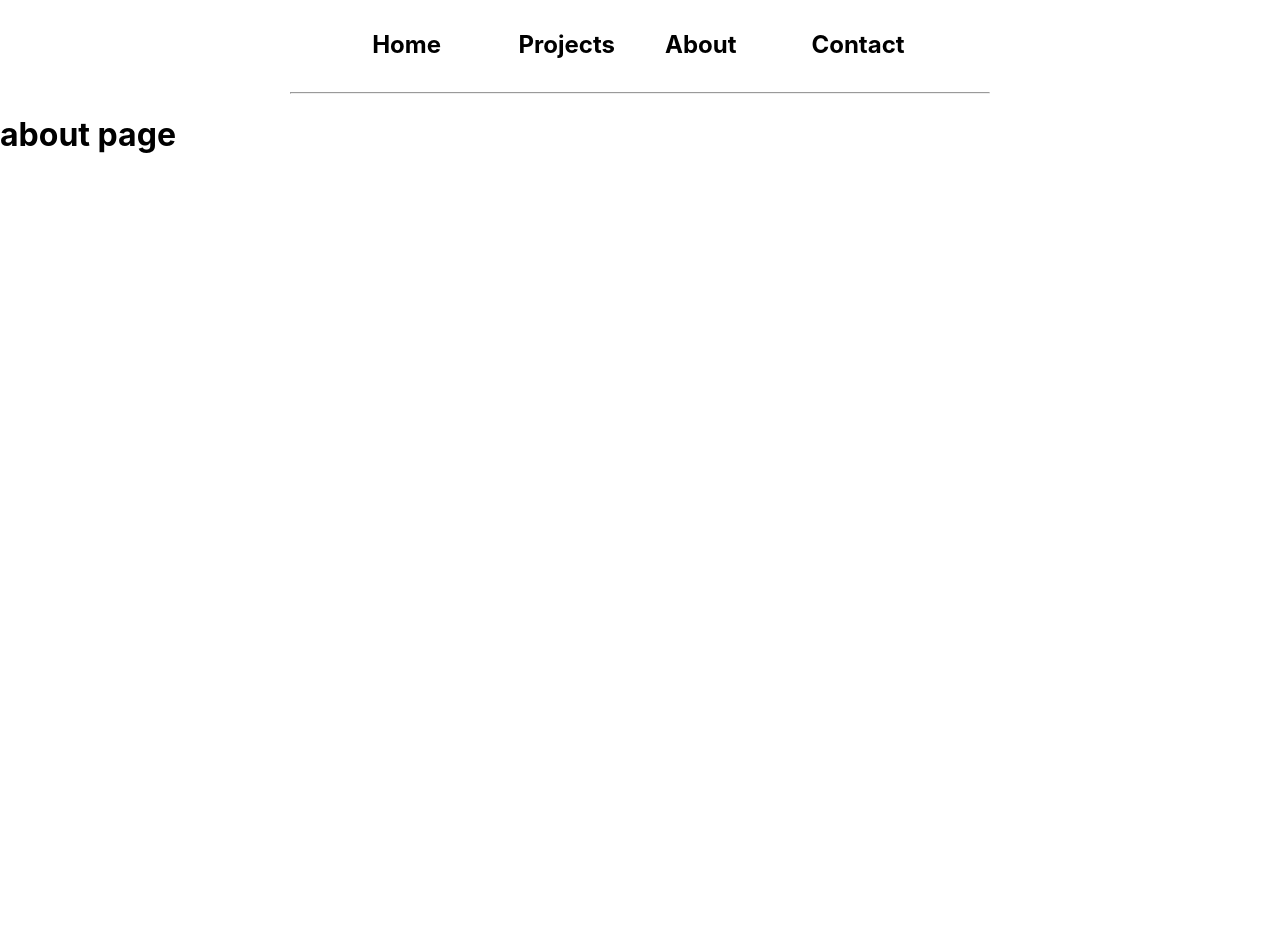
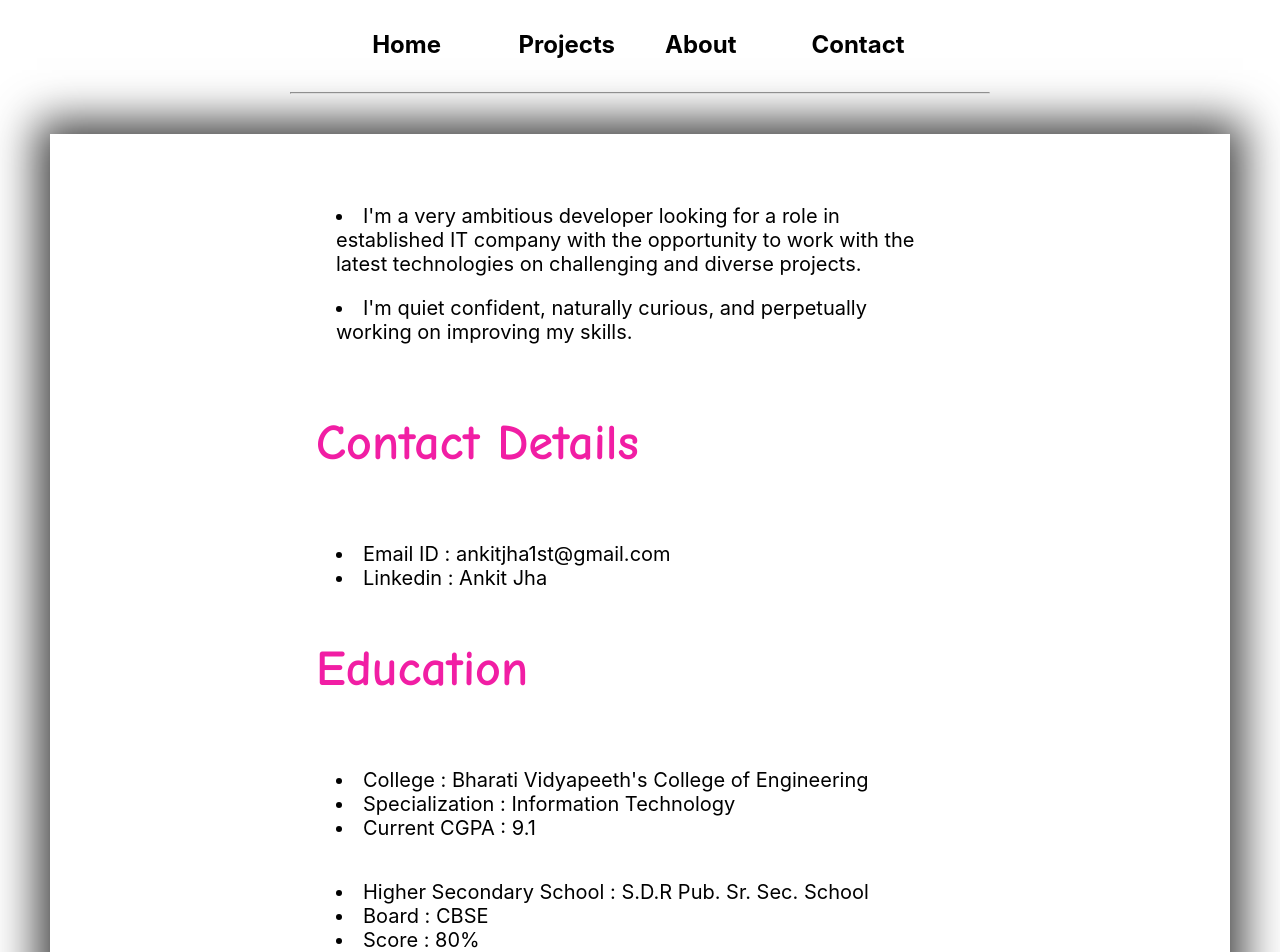
Before and after one commit to Ankit-Jha1/Portfolio-ankitjha, a Next.js app: page /about in a window 1280 px wide. Shown: the top 952 px of the page. Before the commit the page ends 800 px from the top, so only its background shows below. Built offline with nearby package versions, Linux system fonts and the light colour scheme.

Commit message:
About Page added

```diff
--- /dev/null
+++ b/componenets/About/about.js
@@ -0,0 +1,76 @@
+import styles from "../../styles/Home.module.css";
+
+const AboutContent = () => {
+  return (
+    <>
+      <div className={styles.shadow}>
+        <div className={styles.aboutIntro}>
+          <div>
+            <li className={styles.para}>
+              I'm a very ambitious developer looking for a role in established
+              IT company with the opportunity to work with the latest
+              technologies on challenging and diverse projects.
+            </li>
+          </div>
+          <div>
+            <li className={styles.para}>
+              I'm quiet confident, naturally curious, and perpetually working on
+              improving my skills.
+            </li>
+          </div>
+        </div>
+        <div className={styles.aboutHeading}><span className={styles.webdev}>Contact Details</span></div>
+        <div className={styles.aboutIntro}>
+          <li>
+            Email ID : ankitjha1st@gmail.com <br />
+          </li>
+          <li>
+            Linkedin :{" "}
+            <a
+              target="_blank"
+              href="https://www.linkedin.com/in/ankit-jha-9a89b01ba/"
+            >
+              Ankit Jha
+            </a>{" "}
+            <br />
+          </li>
+        </div>
+        <div className={styles.aboutHeading}> <span className={styles.webdev}>Education</span> </div>
+        <div className={styles.aboutIntro}>
+          <li>
+            College : Bharati Vidyapeeth's College of Engineering
+            <br />
+          </li>
+          <li>Specialization : Information Technology</li>
+          <li>
+            Current CGPA : 9.1 <br />
+          </li>
+        </div>
+        <div className={styles.aboutIntro}>
+          <li>
+            Higher Secondary School : S.D.R Pub. Sr. Sec. School <br />
+          </li>
+          <li>
+            Board : CBSE <br />
+          </li>
+          <li>
+            Score : 80% <br />
+          </li>
+        </div>
+        <div className={styles.aboutIntro}>
+          <li>
+            High School : S.D.R Pub. Sr. Sec. School <br />
+          </li>
+          <li>
+            Board : CBSE <br />
+          </li>
+          <li>
+            CGPA : 9.8 <br />
+          </li>
+        </div>
+      </div>
+    </>
+  );
+};
+
+export default AboutContent;
--- a/componenets/AnimatedLetters/index.js
+++ b/componenets/AnimatedLetters/index.js
@@ -1,3 +1,5 @@
+import styles from "../../styles/Home.module.css"
+// not implemented yet
 const AnimatedLetters = ({ letterClass, strArray, idx }) => {
   return (
     <span>
--- a/componenets/ContactForm/index.js
+++ b/componenets/ContactForm/index.js
@@ -2,7 +2,7 @@ import styles from "../../styles/Home.module.css";
 const ContactForm = () => {
   return (
     <>
-      <div>
+      <div >
         <form action="#" method="get" className={styles.form}>
           {/* <label for="first">First name:</label> */}
           <input
@@ -22,7 +22,6 @@ const ContactForm = () => {
             placeholder="Subject"
             required
             className={styles.inputElement}
-
           />
           <textarea
             type="text"
--- a/componenets/ProjectList/index.js
+++ b/componenets/ProjectList/index.js
@@ -5,7 +5,6 @@ import Head from "next/head";
 const ProjectList = () => {
   return (
     <>
-
     <div>
       <div className="port_bigBox">
         {/* 1 project */}
--- a/pages/about.js
+++ b/pages/about.js
@@ -1,7 +1,8 @@
+import AboutContent from "../componenets/About/about";
 const about = () => {
   return (
     <div>
-      <h1>about page</h1>
+      <AboutContent />
     </div>
   );
 };
--- a/styles/Home.module.css
+++ b/styles/Home.module.css
@@ -6,6 +6,7 @@
   margin: 5px;
   padding: 5px;
   border-bottom: #bfcc5e;
+  position: sticky;
 }
 
 .navGrid {
@@ -35,14 +36,20 @@
   border-radius: 20px;
   margin-bottom: 20px;
   margin-top: 30px;
+
+  -webkit-box-shadow: 0px 0px 34px 5px rgba(0,0,0,0.75);
+  -moz-box-shadow: 0px 0px 34px 5px rgba(0,0,0,0.75);
+  box-shadow: 0px 0px 34px 5px rgba(0,0,0,0.75);;
 }
 .projectNames {
   padding: 15px;
+
 }
 
 .projectList {
   margin-left: 100px;
   margin-right: 100px;
+  margin-bottom: 100px;
 }
 
 .buttons {
@@ -68,7 +75,7 @@
   display: block;
   margin: auto;
   /* flex-wrap: wrap; */
-  margin-top: 30px;
+  margin-top: 8%;
   margin-bottom: 50px;
   /* margin-left: 200px; */
   font-family: Comic Neue, cursive;
@@ -79,6 +86,11 @@
 
   align-content: center;
   justify-content: center;
+
+  -webkit-box-shadow: 0px 0px 34px 5px rgba(0,0,0,0.75);
+  -moz-box-shadow: 0px 0px 34px 5px rgba(0,0,0,0.75);
+  box-shadow: 0px 0px 34px 5px rgba(0,0,0,0.75);;
+  padding: 50px;
 }
 .heading {
   font-size: 25px;
@@ -108,7 +120,16 @@
   flex-direction: column;
   align-items: center;
   justify-content: center;
-  margin-top: 30px;
+
+  margin-top: 40px;
+  margin-left: 20%;
+  margin-right: 20%;
+
+  -webkit-box-shadow: 0px 0px 42px 13px rgba(0,0,0,0.75);
+-moz-box-shadow: 0px 0px 42px 13px rgba(0,0,0,0.75);
+box-shadow: 0px 0px 42px 13px rgba(0,0,0,0.75);
+
+  padding: 20px 0px 40px 0px;
 }
 
 .inputElement {
@@ -122,6 +143,7 @@
   margin: 20px;
   color: black;
   padding: 20px;
+  font-family: "Comic Neue";
 }
 
 .textarea {
@@ -134,6 +156,7 @@
   font-size: 20px;
   color: black;
   padding: 20px;
+  font-family: "Comic Neue";
 }
 .formButton {
   width: 20%;
@@ -144,3 +167,66 @@
   padding: 10px;
   cursor: pointer;
 }
+
+.aboutIntro {
+  /* display: flex; */
+  /* justify-content: center; */
+  /* align-content: center; */
+  /* text-align: center; */
+  font-size: 20px;
+  /* margin: 50px; */
+  padding: 20px;
+  margin-left: 20%;
+  margin-right: 20%;
+}
+
+.leftAlign {
+}
+
+.aboutHeading {
+  display: block;
+  margin: auto;
+  /* flex-wrap: wrap; */
+  margin-top: 30px;
+  margin-bottom: 50px;
+  /* margin-left: 200px; */
+  font-family: Comic Neue, cursive;
+  font-weight: 700;
+  /* margin-top: 200px; */
+  font-size: 50px;
+  width: 40%;
+
+  align-content: center;
+  justify-content: center;
+  margin-left: 20%;
+}
+
+.para {
+  padding-bottom: 20px;
+}
+
+.webdev {
+  color: #f11ea4;
+}
+
+.homeButton{
+  width: 20%;
+  border-radius: 20px;
+  font-size: 20px;
+  border: 2px solid rgb(160, 160, 207);
+  background-color: #007bff;
+  padding: 10px;
+  cursor: pointer;
+  margin-top: 30px;
+}
+
+.shadow{
+  margin-top: 40px;
+  margin-bottom: 100px;
+  margin-left: 50px;
+  margin-right: 50px;
+  padding: 50px;
+  -webkit-box-shadow: 0px 0px 42px 13px rgba(0,0,0,0.75);
+-moz-box-shadow: 0px 0px 42px 13px rgba(0,0,0,0.75);
+box-shadow: 0px 0px 42px 13px rgba(0,0,0,0.75);
+}
```
Also changed, not shown: componenets/homePageContent/index.js (+14 -2 lines), componenets/navbar/index.js (indentation only).
